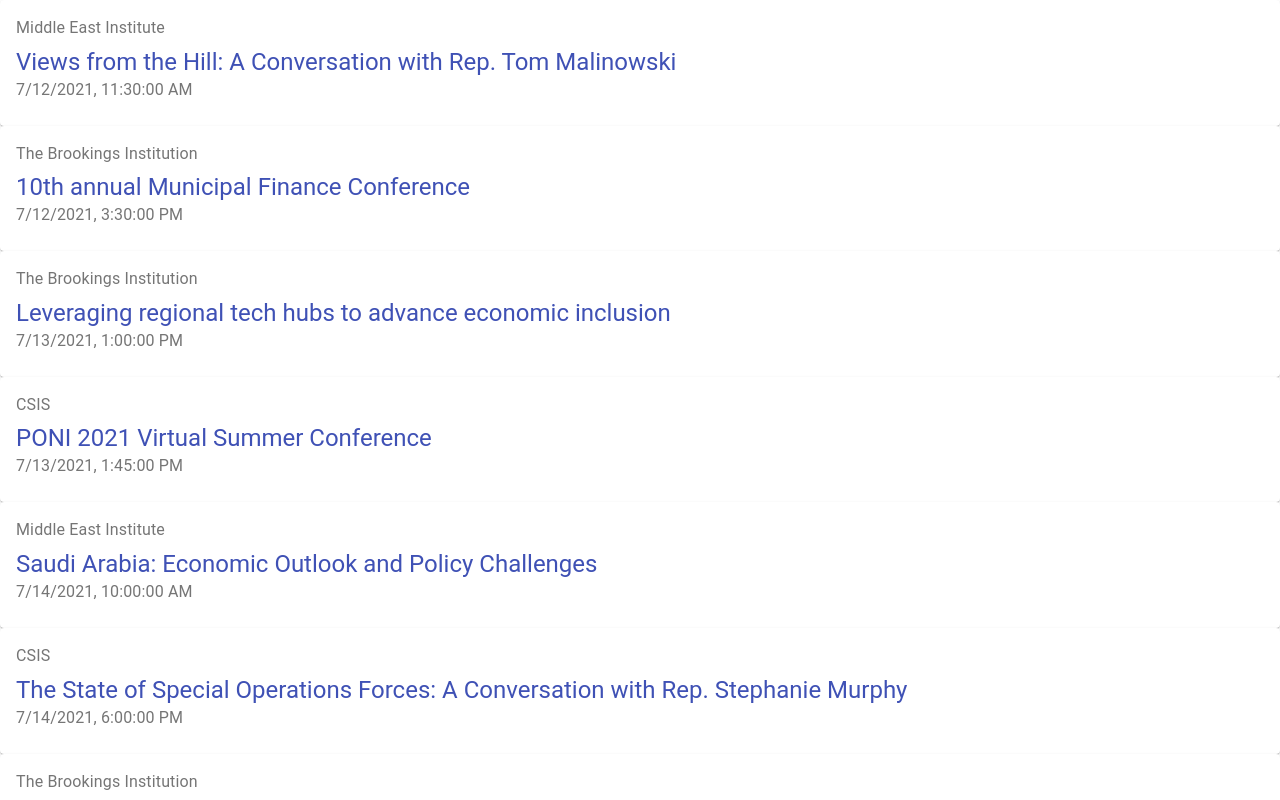
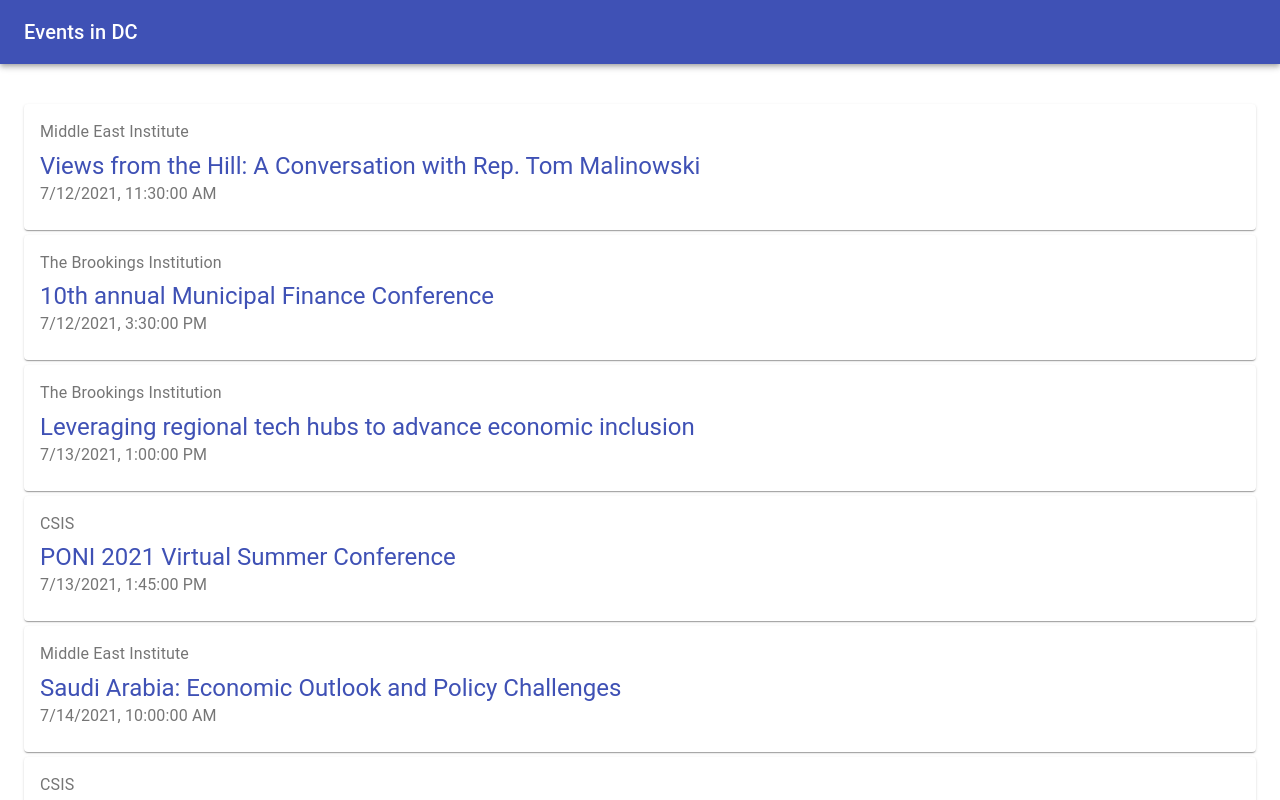
Before and after one commit to matt-hendrick/DC-Events, a React (Create React App) app in the folder frontend/: page / in a window 1280 px wide. Shown: the top 800 px of the page. Built offline with nearby package versions, Linux system fonts and the light colour scheme.

Commit message:
Add: Navbar

```diff
--- a/frontend/src/App.tsx
+++ b/frontend/src/App.tsx
@@ -1,6 +1,9 @@
 import eventList from './event_list.json';
 
+import Container from '@material-ui/core/Container';
+
 // Components
+import Navbar from './components/Navbar/Navbar';
 import Card from './components/Card/Card';
 
 function App() {
@@ -10,6 +13,8 @@
 
   return (
     <div>
+      <Navbar />
+      <Container style={{ paddingTop: '5vh' }}>
         {eventList.map((item: any) => {
           const dateTime = new Date(item.dateTime);
           return (
@@ -25,6 +30,7 @@
             />
           );
         })}
+      </Container>
     </div>
   );
 }
--- a/frontend/src/components/Card/Card.tsx
+++ b/frontend/src/components/Card/Card.tsx
@@ -12,7 +12,7 @@
 
 function MyCard(children: Children) {
   return (
-    <Card>
+    <Card style={{ marginBottom: '5px' }}>
       <CardContent>
         <Typography color="textSecondary" gutterBottom>
           {children.entity}
--- /dev/null
+++ b/frontend/src/components/Navbar/Navbar.tsx
@@ -0,0 +1,17 @@
+import AppBar from '@material-ui/core/AppBar';
+import Toolbar from '@material-ui/core/Toolbar';
+import Typography from '@material-ui/core/Typography';
+
+function Navbar() {
+  return (
+    <div>
+      <AppBar position="static">
+        <Toolbar>
+          <Typography variant="h6">Events in DC</Typography>
+        </Toolbar>
+      </AppBar>
+    </div>
+  );
+}
+
+export default Navbar;
```
Lines whose indentation alone changed are shown as unchanged.
